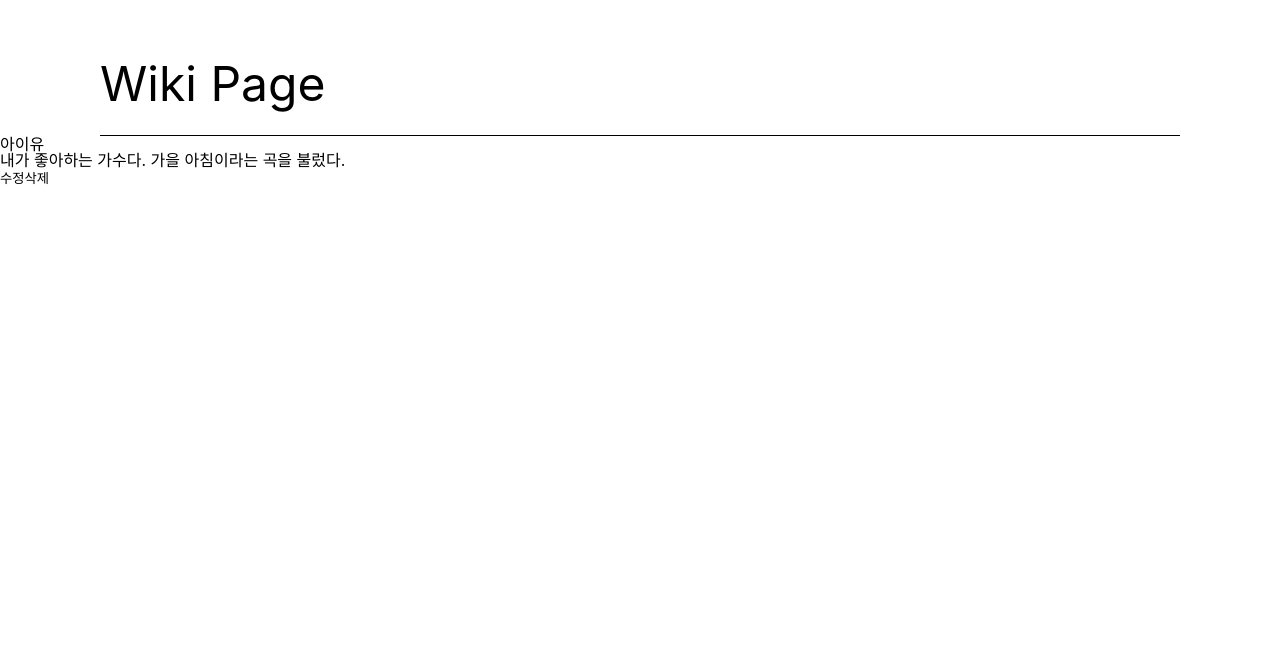
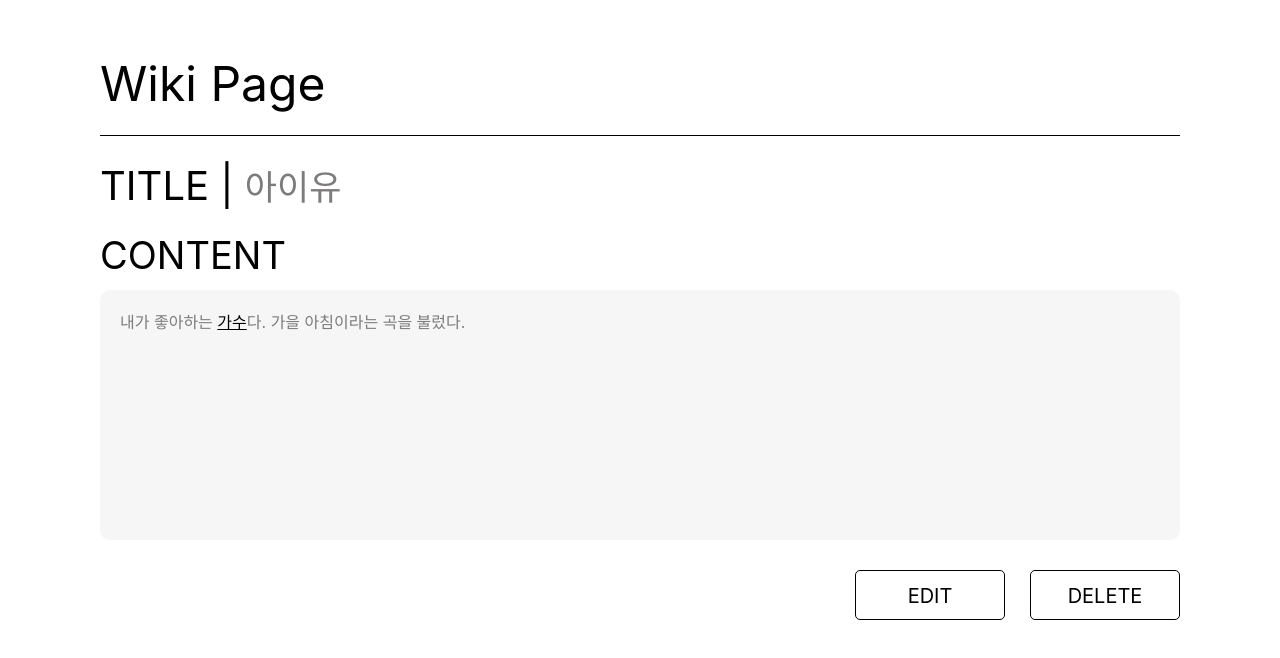
Before and after one commit to yejify/KYJ_WikiPage, a React (Create React App) app: page /PostDetail/1709772356098 in a window 1280 px wide. Shown: the top 658 px of the page. Built offline with nearby package versions, Linux system fonts and the light colour scheme; a web font is replaced by a local one.

Commit message:
fix: 내용 안에 제목이 여러개일 때 링크가 하나만 생성되는 오류 수정

```diff
--- a/src/components/PostDetail.tsx
+++ b/src/components/PostDetail.tsx
@@ -1,5 +1,7 @@
 import React from 'react';
 import { useParams, Link, useNavigate } from 'react-router-dom';
+import NotFound from './NotFound';
+import { styled } from 'styled-components';
 
 interface Post {
   id: number;
@@ -20,35 +22,50 @@
   const post = posts.find((post) => post.id.toString() === postId);
 
   if (!post) {
-    return <p>포스트를 찾을 수 없습니다.</p>;
+    return <NotFound />;
   }
 
-  const sortedPosts = [...posts].sort(
-    (a, b) => b.title.length - a.title.length
-  );
+  // 전체 내용을 담을 배열
+  const contentWithLinks: React.ReactNode[] = [];
+  let lastIndex = 0; // 마지막으로 처리한 인덱스
 
-  const contentComponents: React.ReactNode[] = [];
-  let remainingContent = post.content;
-
-  sortedPosts.forEach(({ id, title }) => {
-    const index = remainingContent.indexOf(title);
-    if (index !== -1) {
-      if (index > 0) {
-        contentComponents.push(remainingContent.substring(0, index));
+  // 제목이 포함된 위치를 찾아서 링크를 생성하는 함수
+  posts.forEach(({ id, title }) => {
+    let titleIndex = post.content.indexOf(title, lastIndex);
+    while (titleIndex !== -1) {
+      // 제목 이전의 텍스트 추가
+      if (titleIndex > lastIndex) {
+        contentWithLinks.push(post.content.substring(lastIndex, titleIndex));
       }
 
-      contentComponents.push(
-        <Link key={id} to={`/postDetail/${id}`}>
+      // 제목을 Link로 변환
+      contentWithLinks.push(
+        <Link key={`${id}-${titleIndex}`} to={`/postDetail/${id}`}>
           {title}
-        </Link>
+        </Link>,
       );
 
-      remainingContent = remainingContent.substring(index + title.length);
+      // 조사 처리: 제목 바로 뒤의 조사를 식별하기 위한 정규식
+      const postTitleRegex = new RegExp(`^(${title})([가-힣]{1,2})`, 'g');
+      const matches = postTitleRegex.exec(post.content.substring(titleIndex));
+
+      if (matches && matches[2]) {
+        // 조사가 식별된 경우, 조사도 텍스트로 추가
+        contentWithLinks.push(matches[2]);
+      }
+
+      // 다음 검색 시작 위치 업데이트
+      lastIndex =
+        titleIndex +
+        title.length +
+        (matches && matches[2] ? matches[2].length : 0);
+      titleIndex = post.content.indexOf(title, lastIndex); // 다음 제목 위치 검색
     }
   });
 
-  if (remainingContent) {
-    contentComponents.push(remainingContent);
+  // 마지막 제목 이후의 내용 추가
+  if (lastIndex < post.content.length) {
+    contentWithLinks.push(post.content.substring(lastIndex));
   }
 
   const handleEditClick = () => {
@@ -61,13 +78,67 @@
   };
 
   return (
-    <>
-      <h2>{post.title}</h2>
-      <div>{contentComponents}</div>{' '}
-      <button onClick={handleEditClick}>수정</button>
-      <button onClick={handleDelete}>삭제</button>
-    </>
+    <PostDetailWrap>
+      <h2>
+        TITLE | <span>{post.title}</span>
+      </h2>
+      <p id='contentTitle'>CONTENT</p>
+      <div id='contentTxt'>{contentWithLinks}</div>
+      <div id='buttonBox'>
+        <button onClick={handleEditClick}>EDIT</button>
+        <button onClick={handleDelete}>DELETE</button>
+      </div>
+    </PostDetailWrap>
   );
 }
 
 export default PostDetail;
+
+const PostDetailWrap = styled.section`
+  margin: 30px 100px 0 100px;
+  width: auto;
+  h2 {
+    font-size: 40px;
+    margin-bottom: 30px;
+  }
+  h2 span {
+    font-size: 35px;
+    color: #7d7b7b;
+  }
+  #contentTitle {
+    margin-bottom: 16px;
+    font-size: 38px;
+  }
+  button {
+    border: 1px solid;
+    border-radius: 5px;
+    width: 150px;
+    height: 50px;
+    text-align: center;
+    line-height: 50px;
+    font-size: 20px;
+    &:hover {
+      color: #fff;
+      background-color: #000;
+    }
+  }
+  #contentTxt {
+    min-height: 250px;
+    border-radius: 10px;
+    background-color: #f6f6f6;
+    padding: 20px;
+    margin-bottom: 30px;
+    color: #7d7b7b;
+    line-height: 1.5;
+  }
+  #contentTxt a {
+    color: #000;
+    text-decoration: underline;
+  }
+  #buttonBox {
+    display: flex;
+    gap: 25px;
+    position: absolute;
+    right: 100px;
+  }
+`;
```
